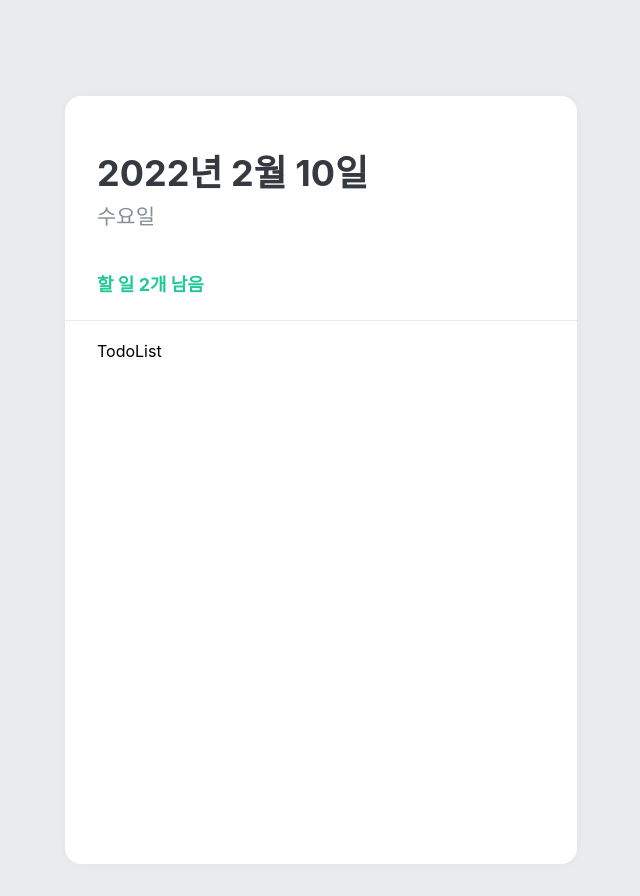
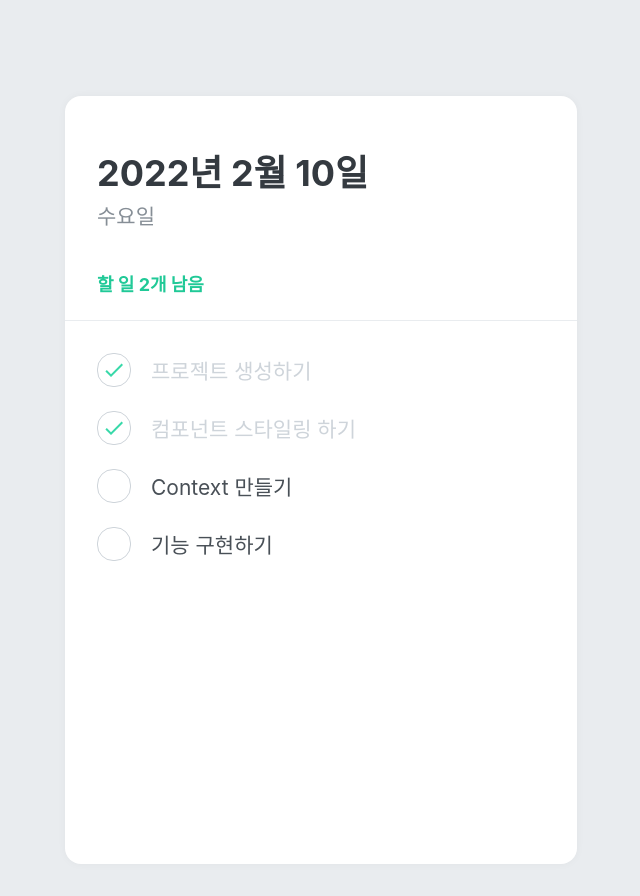
Before and after one commit to New-Stack/context-practice, a React (Create React App) app: page / in a window 1280 px wide. Shown: the whole page, without its empty margins (319-959 px from the left). Built offline with nearby package versions, Linux system fonts and the light colour scheme.

Commit message:
⚡:: Velopert Context API create TodoItem

```diff
--- /dev/null
+++ b/src/components/todoItem/TodoItem.tsx
@@ -0,0 +1,80 @@
+import React, { FC } from "react";
+import styled, { css } from "styled-components";
+import { MdDone, MdDelete } from "react-icons/md";
+
+const Remove = styled.div`
+  display: flex;
+  justify-content: center;
+  align-items: center;
+  color: #dee2e6;
+  font-size: 24px;
+  cursor: pointer;
+  :hover {
+    color: #ff6b6b;
+  }
+  display: none;
+`;
+
+const TodoItemBlock = styled.div`
+  display: flex;
+  align-items: center;
+  padding: 12px 0;
+  :hover {
+    ${Remove} {
+      display: initial;
+    }
+  }
+`;
+
+const CheackCircle = styled.div<{
+  done: boolean;
+}>`
+  width: 32px;
+  height: 32px;
+  border-radius: 16px;
+  border: 1px solid #ced4da;
+  font-size: 24px;
+  display: flex;
+  justify-content: center;
+  align-items: center;
+  margin-right: 20px;
+  cursor: pointer;
+  ${(props) =>
+    props.done &&
+    css`
+      border: 1px solid 38d9a9;
+      color: #38d9a9;
+    `}
+`;
+
+const Text = styled.div<{
+  done: boolean;
+}>`
+  flex: 1;
+  font-size: 21px;
+  color: #495057;
+  ${(props) =>
+    props.done &&
+    css`
+      color: #ced4da;
+    `}
+`;
+
+interface ItemType {
+  done: boolean;
+  text: string;
+}
+
+const TodoItem: FC<ItemType> = ({ done, text }) => {
+  return (
+    <TodoItemBlock>
+      <CheackCircle done={done}>{done && <MdDone />}</CheackCircle>
+      <Text done={done}>{text}</Text>
+      <Remove>
+        <MdDelete />
+      </Remove>
+    </TodoItemBlock>
+  );
+};
+
+export default TodoItem;
--- a/src/components/todoList/TodoList.tsx
+++ b/src/components/todoList/TodoList.tsx
@@ -1,5 +1,6 @@
 import React, { FC } from "react";
 import styled from "styled-components";
+import TodoItem from "../todoItem/TodoItem";
 
 const TodoListBlock = styled.div`
   flex: 1;
@@ -9,7 +10,14 @@
 `;
 
 const TodoList: FC = () => {
-  return <TodoListBlock>TodoList</TodoListBlock>;
+  return (
+    <TodoListBlock>
+      <TodoItem text="프로젝트 생성하기" done={true} />
+      <TodoItem text="컴포넌트 스타일링 하기" done={true} />
+      <TodoItem text="Context 만들기" done={false} />
+      <TodoItem text="기능 구현하기" done={false} />
+    </TodoListBlock>
+  );
 };
 
 export default TodoList;
```
